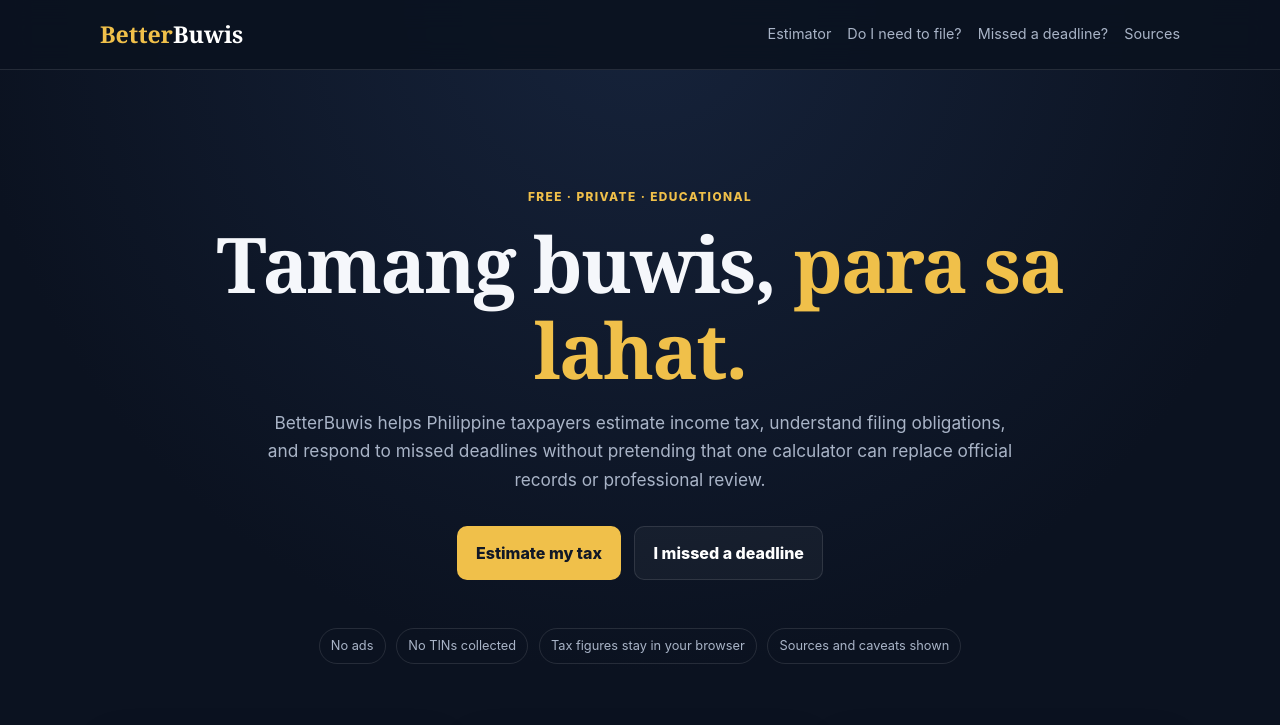
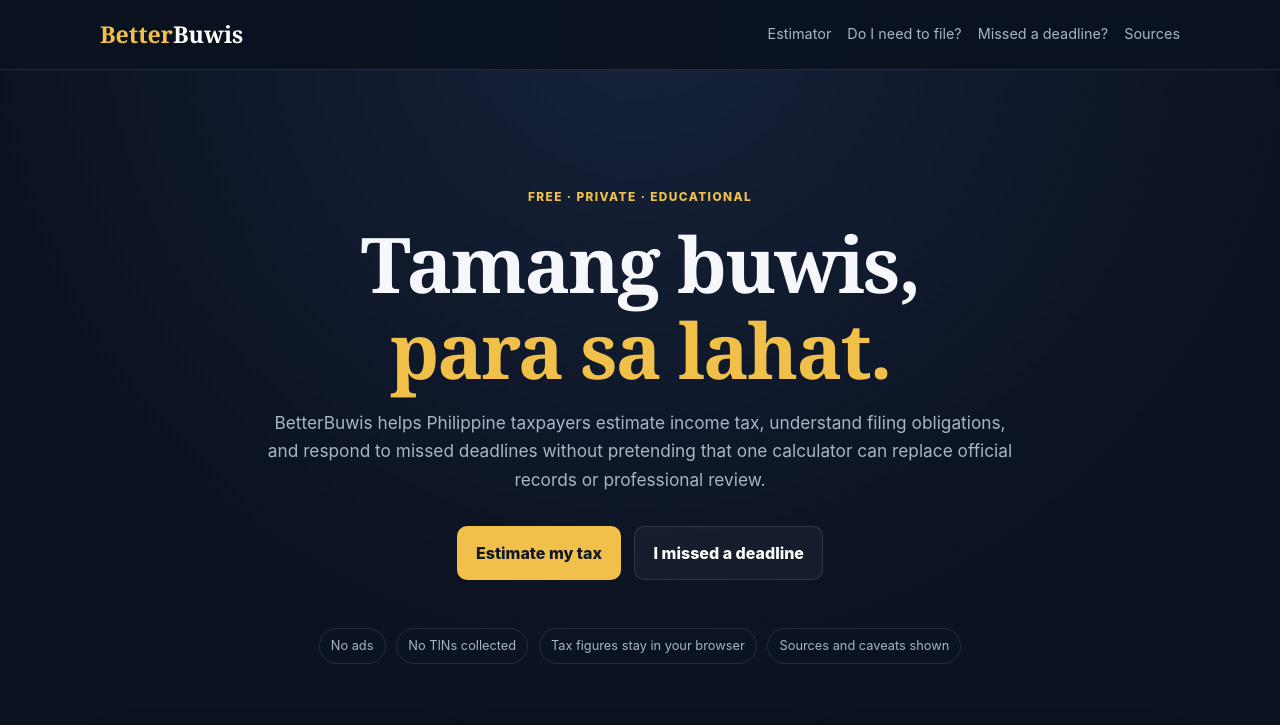
Before and after one commit to maimislang/betterbuwis, a plain HTML site: page index.html in a window 1280 px wide. Shown: the top 725 px of the page. Drawn offline with Linux system fonts and the light colour scheme.

Commit message:
Put Filipino headline on two lines

```diff
--- a/index.html
+++ b/index.html
@@ -41,7 +41,7 @@
 <main id="main">
   <section class="hero">
     <span class="eyebrow">Free · Private · Educational</span>
-    <h1>Tamang buwis, <em>para sa lahat.</em></h1>
+    <h1>Tamang buwis,<br><em>para sa lahat.</em></h1>
     <p>BetterBuwis helps Philippine taxpayers estimate income tax, understand filing obligations, and respond to missed deadlines without pretending that one calculator can replace official records or professional review.</p>
     <div class="hero-actions">
       <a class="btn btn-primary" href="#calculator" onclick="track('hero_estimator_clicked')">Estimate my tax</a>
```
